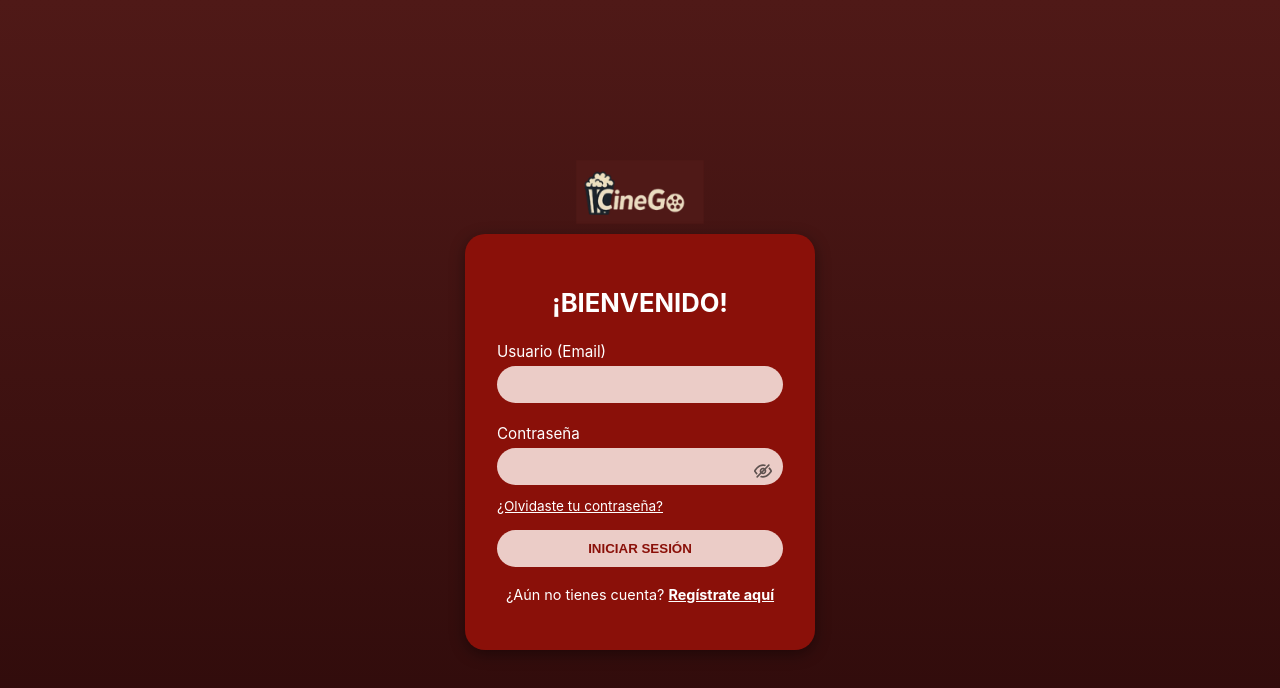
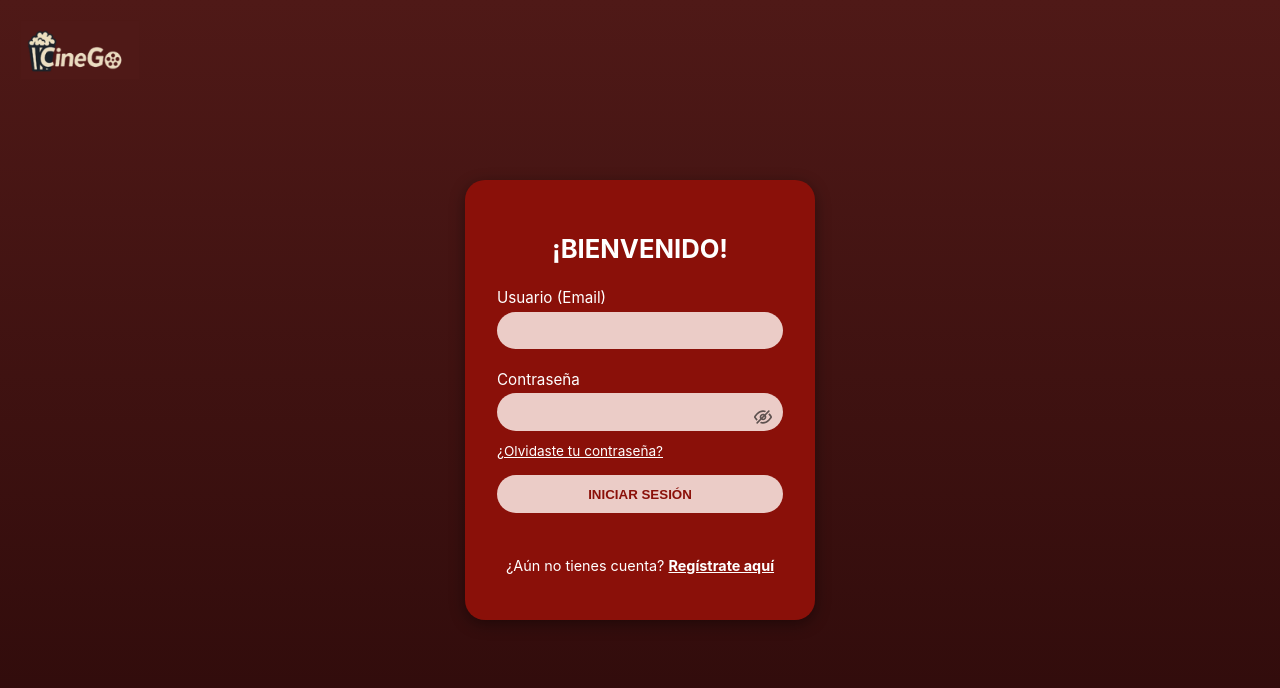
Before and after one commit to cinego-team/Fronted-Usuario, an Angular app: page /login in a window 1280 px wide. Shown: the top 688 px of the page. Built offline with nearby package versions, Linux system fonts and the light colour scheme.

Commit message:
acomode logo y captcha

```diff
--- a/src/app/pages/login/login.css
+++ b/src/app/pages/login/login.css
@@ -1,13 +1,17 @@
-.login-page {
+.page.login-page {
+  position: relative;
+  min-height: 100vh;
+  display: flex;
+  justify-content: center;
   align-items: center;
-  justify-content: center;
-  padding: 1rem;
 }
 
 .logo {
-  height: clamp(48px, 5vw, 80px);
-  object-fit: contain;
-  margin: 10px;
+  position: absolute;
+  top: 20px;
+  left: 20px;
+  width: 120px;
+  height: auto;
 }
 
 .login-box {
@@ -126,3 +130,10 @@
 .toggle-btn:hover img {
   opacity: 1;
 }
+
+#captcha {
+  margin-top: 25px;
+  margin-bottom: 15px;
+  display: flex;
+  justify-content: center;
+}
```
